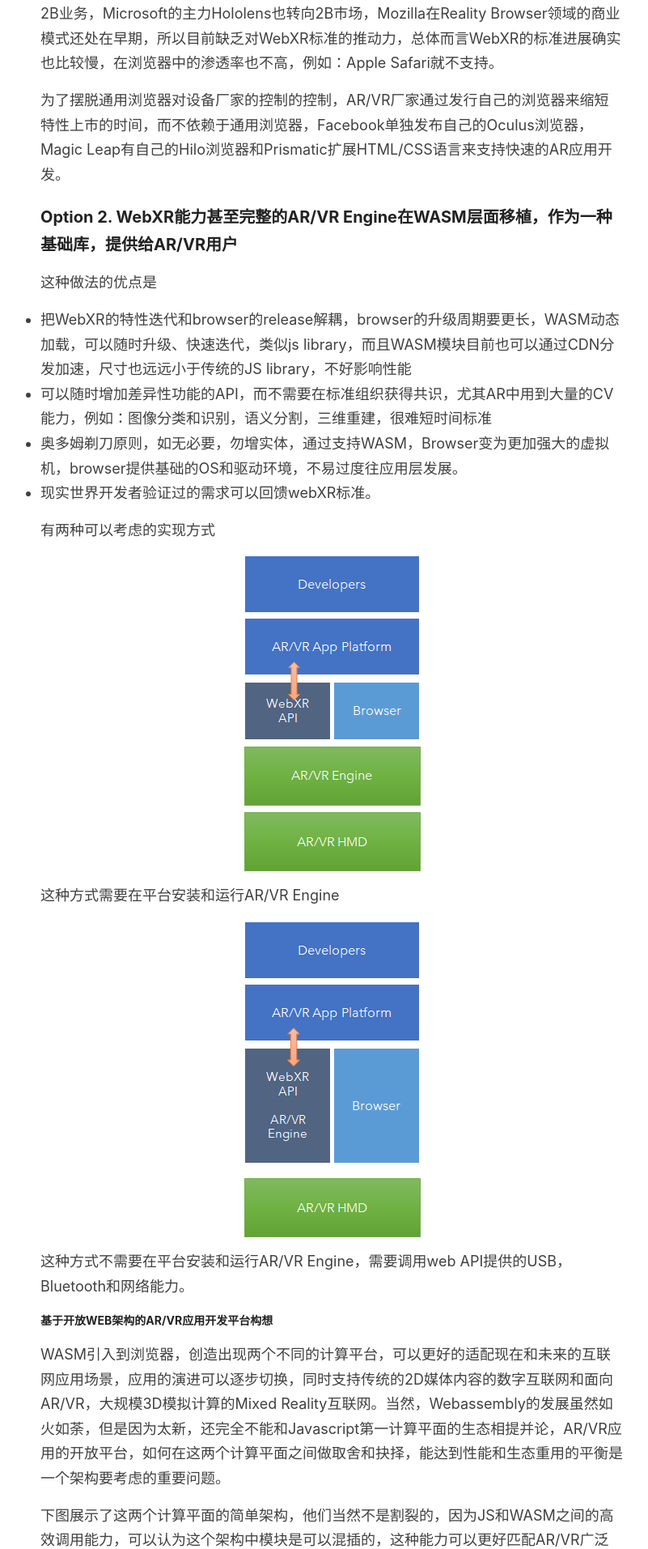
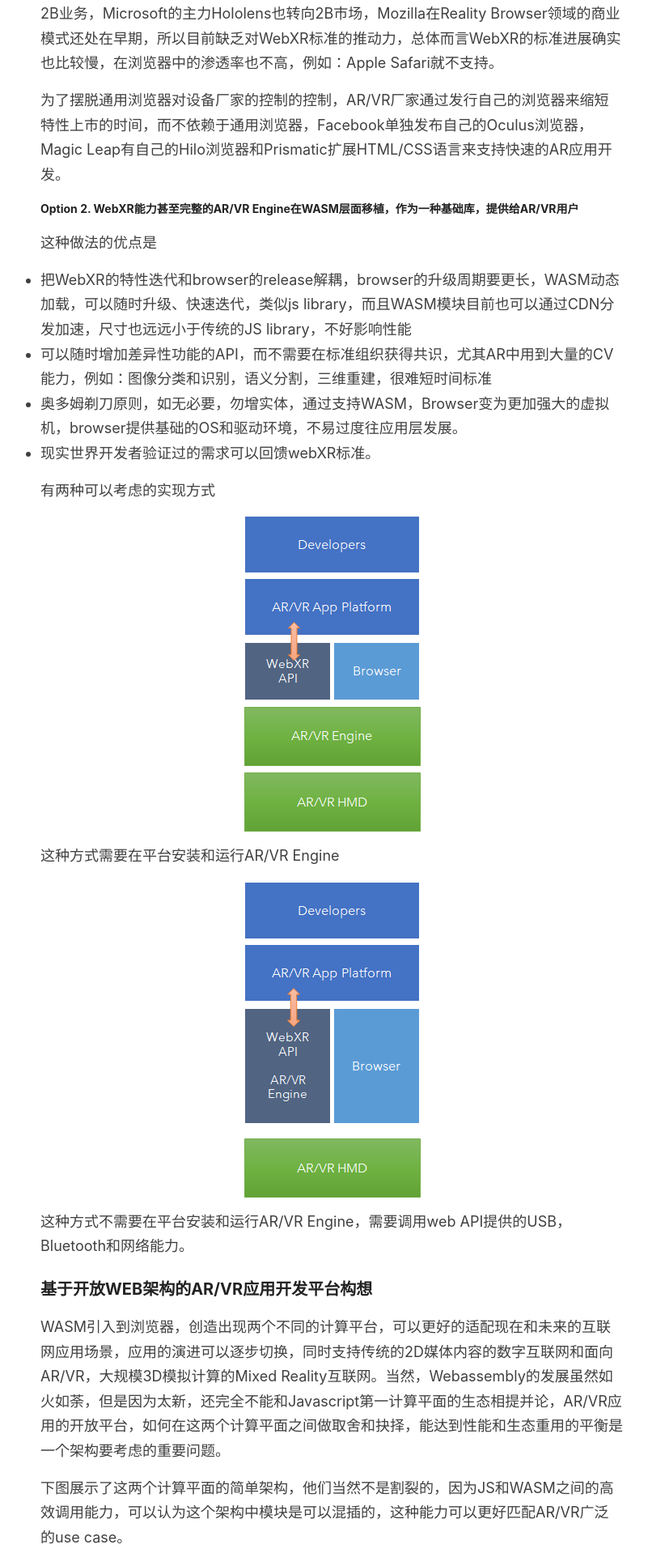
Before and after one commit to sbagga/mistyminds, a Jekyll site: the page built from _posts/2020-04-29-基于开放Web技术的ARVR应用开发平台.md, in a window 1280 px wide. Shown: the part 4248-6161 px from the top of the page at 81% size, without its empty margins (230-1031 px from the left). Built offline with Jekyll 4.4.1, drawn with Linux system fonts in a browser that asks for light colours.

```diff
--- a/_posts/2020-04-29-基于开放Web技术的ARVR应用开发平台.md
+++ b/_posts/2020-04-29-基于开放Web技术的ARVR应用开发平台.md
@@ -77,7 +77,7 @@ WebXR是W3C支持的AR/VR设备API标准，旨在提供一个标注化的AR/VR
 为了摆脱通用浏览器对设备厂家的控制的控制，AR/VR厂家通过发行自己的浏览器来缩短特性上市的时间，而不依赖于通用浏览器，Facebook单独发布自己的Oculus浏览器，Magic Leap有自己的Hilo浏览器和Prismatic扩展HTML/CSS语言来支持快速的AR应用开发。
 
 
-### Option 2. WebXR能力甚至完整的AR/VR Engine在WASM层面移植，作为一种基础库，提供给AR/VR用户
+#### Option 2. WebXR能力甚至完整的AR/VR Engine在WASM层面移植，作为一种基础库，提供给AR/VR用户
 
 这种做法的优点是
 
@@ -97,7 +97,7 @@ WebXR是W3C支持的AR/VR设备API标准，旨在提供一个标注化的AR/VR
 这种方式不需要在平台安装和运行AR/VR Engine，需要调用web API提供的USB，Bluetooth和网络能力。
 
 
-#### 基于开放WEB架构的AR/VR应用开发平台构想
+### 基于开放WEB架构的AR/VR应用开发平台构想
 
 WASM引入到浏览器，创造出现两个不同的计算平台，可以更好的适配现在和未来的互联网应用场景，应用的演进可以逐步切换，同时支持传统的2D媒体内容的数字互联网和面向AR/VR，大规模3D模拟计算的Mixed Reality互联网。当然，Webassembly的发展虽然如火如荼，但是因为太新，还完全不能和Javascript第一计算平面的生态相提并论，AR/VR应用的开放平台，如何在这两个计算平面之间做取舍和抉择，能达到性能和生态重用的平衡是一个架构要考虑的重要问题。
 
```
